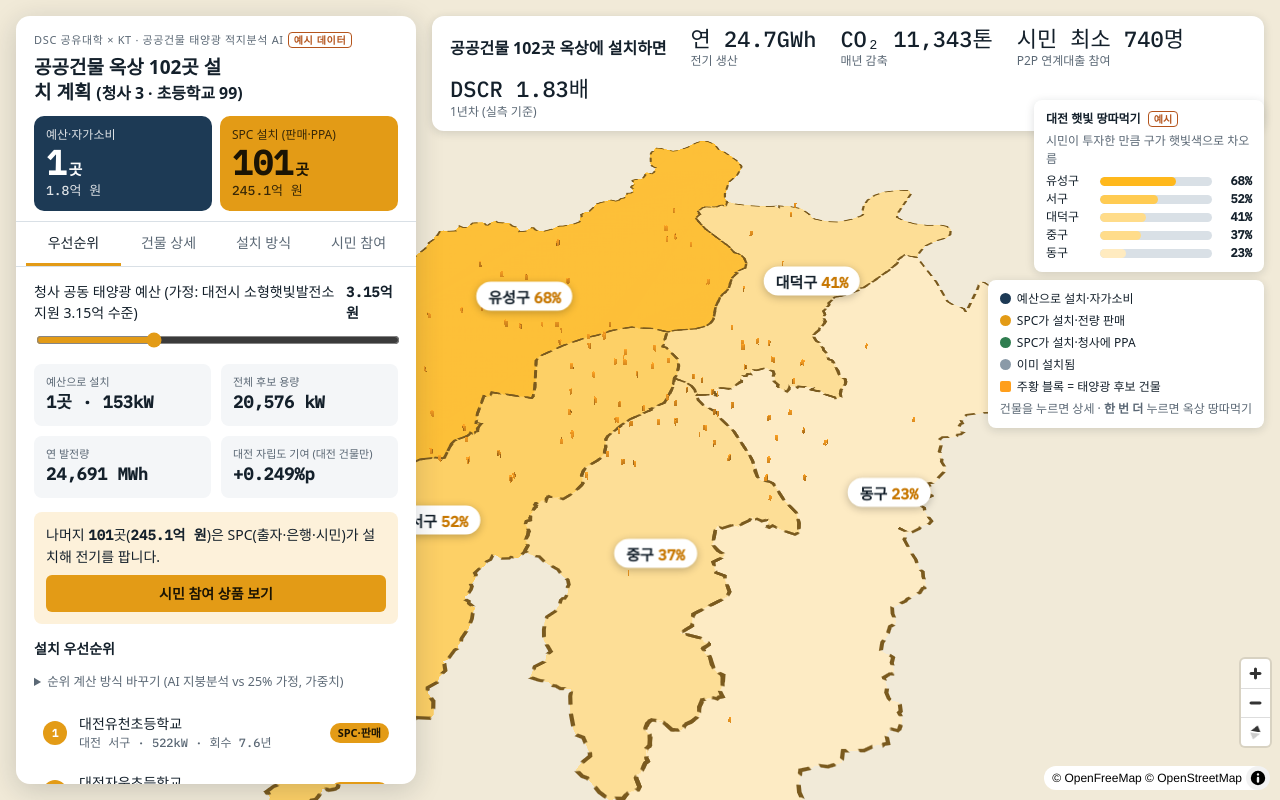
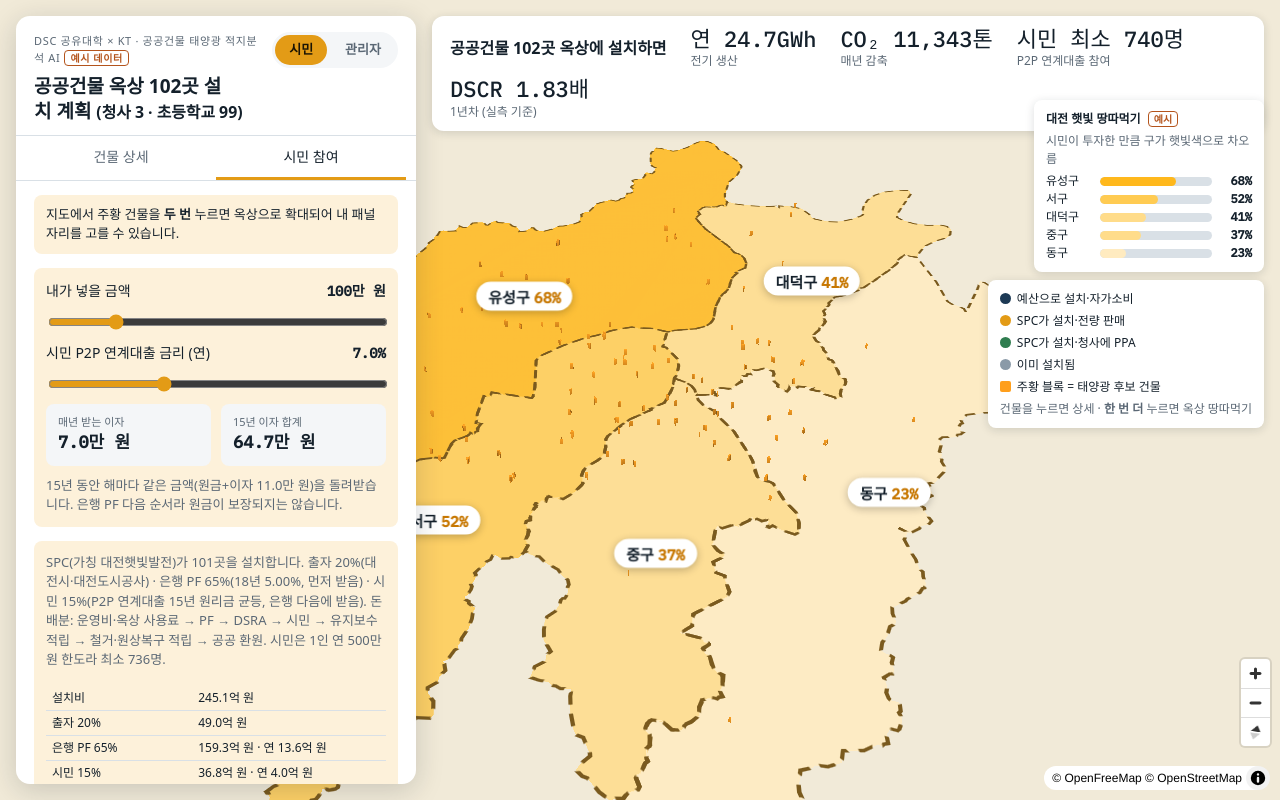
Before and after one commit to jiu0u/KT_f5, a plain HTML site: page docs/solar_map.html in a window 1280 px wide. Drawn offline with nearby package versions, Linux system fonts and the light colour scheme; no server answers; animation ran at ten frames a second; a web font is replaced by a local one.

Commit message:
3D 지도에 시민/관리자 화면 스위치: 시민은 건물 상세·시민 참여만, 관리자는 우선순위·설치 방식·자금 시나리오까지 (#admin으로 바로 열기)
Co-Authored-By: Claude Opus 5.5 <noreply@anthropic.com>

```diff
--- a/docs/solar_map.html
+++ b/docs/solar_map.html
@@ -154,6 +154,11 @@ details.more summary{cursor:pointer;font-size:12.5px;color:var(--muted)}
 .exg{display:grid;grid-template-columns:1fr 1fr;gap:8px}
 .exg label{display:grid;gap:2px;font-size:11.5px;color:var(--muted)}
 .exg input{font:inherit;font-size:14px;width:100%;padding:4px 6px;border:1px solid var(--line);border-radius:6px;background:var(--surface);color:var(--ink)}
+.role{display:flex;flex:none;gap:4px;justify-self:end;background:var(--bg);border-radius:99px;padding:3px}
+.role button{white-space:nowrap;font:inherit;font-size:13px;font-weight:700;border:0;border-radius:99px;padding:5px 14px;background:none;color:var(--muted);cursor:pointer}
+.role button[aria-pressed="true"]{background:var(--sun);color:#1b1404}
+.phead .top2{display:flex;justify-content:space-between;align-items:center;gap:8px}
+body.citizen .admin-only{display:none!important}
 </style>
 </head>
 <body>
@@ -162,14 +167,15 @@ details.more summary{cursor:pointer;font-size:12.5px;color:var(--muted)}
 
 <aside class="panel">
   <div class="phead">
-    <div class="eyebrow">DSC 공유대학 × KT · 공공건물 태양광 적지분석 AI<span class="demo">예시 데이터</span></div>
+    <div class="top2"><div class="eyebrow">DSC 공유대학 × KT · 공공건물 태양광 적지분석 AI<span class="demo">예시 데이터</span></div>
+      <div class="role" role="group" aria-label="화면"><button type="button" data-role="citizen" aria-pressed="true">시민</button><button type="button" data-role="admin" aria-pressed="false">관리자</button></div></div>
     <h1 id="headline"></h1>
-    <div class="split" id="split"></div>
+    <div class="split admin-only" id="split"></div>
   </div>
   <div class="tabs" role="tablist">
-    <button role="tab" id="t-sum" aria-selected="true">우선순위</button>
+    <button role="tab" id="t-sum" class="admin-only" aria-selected="true">우선순위</button>
     <button role="tab" id="t-det" aria-selected="false">건물 상세</button>
-    <button role="tab" id="t-cls" aria-selected="false">설치 방식</button>
+    <button role="tab" id="t-cls" class="admin-only" aria-selected="false">설치 방식</button>
     <button role="tab" id="t-fund" aria-selected="false">시민 참여</button>
   </div>
 
@@ -214,7 +220,7 @@ details.more summary{cursor:pointer;font-size:12.5px;color:var(--muted)}
   </div>
 
   <div class="pbody" id="v-fund" hidden>
-    <details class="more calc2" open><summary><b>자금 시나리오 · 전문가 입력값</b></summary>
+    <details class="more calc2 admin-only" open><summary><b>자금 시나리오 · 전문가 입력값</b></summary>
       <div class="segs"><button type="button" class="segb on" data-scn="base">기본</button><button type="button" class="segb" data-scn="cons">보수</button><button type="button" class="segb" data-scn="stress">스트레스</button><button type="button" class="segb" data-scn="orig">팀 원안</button></div>
       <p class="why" id="scnOut" style="margin:0"></p>
       <div class="exg">
@@ -814,6 +820,20 @@ document.querySelectorAll("[data-ai]").forEach(x=>x.onclick=()=>{useAI=x.dataset
 document.querySelectorAll("[data-w]").forEach(x=>x.oninput=()=>{W[+x.dataset.w]=+x.value; x.nextElementSibling.textContent=x.value; recalc();});
 syncEx();
 </script>
+<script>
+// 시민/관리자 화면 (2026-11-15). 시민 = 건물 상세·시민 참여(내 투자·패널 고르기·투표)만, 관리자 = 우선순위·설치 방식·자금 시나리오까지
+// 주소 끝에 #admin을 붙이면 관리자 화면으로 열림. ponytail: 시연용 스위치, 실제 서비스는 로그인·권한으로 바꿀 것
+function setRole(r){
+  document.body.classList.toggle("citizen",r==="citizen");
+  document.querySelectorAll("[data-role]").forEach(x=>x.setAttribute("aria-pressed",x.dataset.role===r));
+  const cur=Object.keys(TABS).find(k=>document.getElementById(TABS[k]).getAttribute("aria-selected")==="true");
+  if(r==="citizen"&&(cur==="sum"||cur==="cls")) showTab("fund");
+  if(r==="admin"&&cur==="fund"&&!location.hash) showTab("sum");
+  try{ history.replaceState(null,"",r==="admin"?"#admin":location.pathname+location.search); }catch(e){} // 미리보기(data:) 주소에선 막힘
+}
+document.querySelectorAll("[data-role]").forEach(x=>x.onclick=()=>setRole(x.dataset.role));
+setRole(location.hash==="#admin"?"admin":"citizen");
+</script>
 <!-- 깃허브 바로 열기(htmlpreview)가 가끔 스크립트를 실행하지 않음 → 0.3초 뒤에도 그대로면 여기서 실행 -->
 <img hidden alt="" src="data:," onerror="setTimeout(function(){[].slice.call(document.scripts).filter(function(s){return s.type==='text/htmlpreview'}).forEach(function(s){var n=document.createElement('script');n.text=s.text;s.parentNode.replaceChild(n,s)})},300)">
 </body>
```
